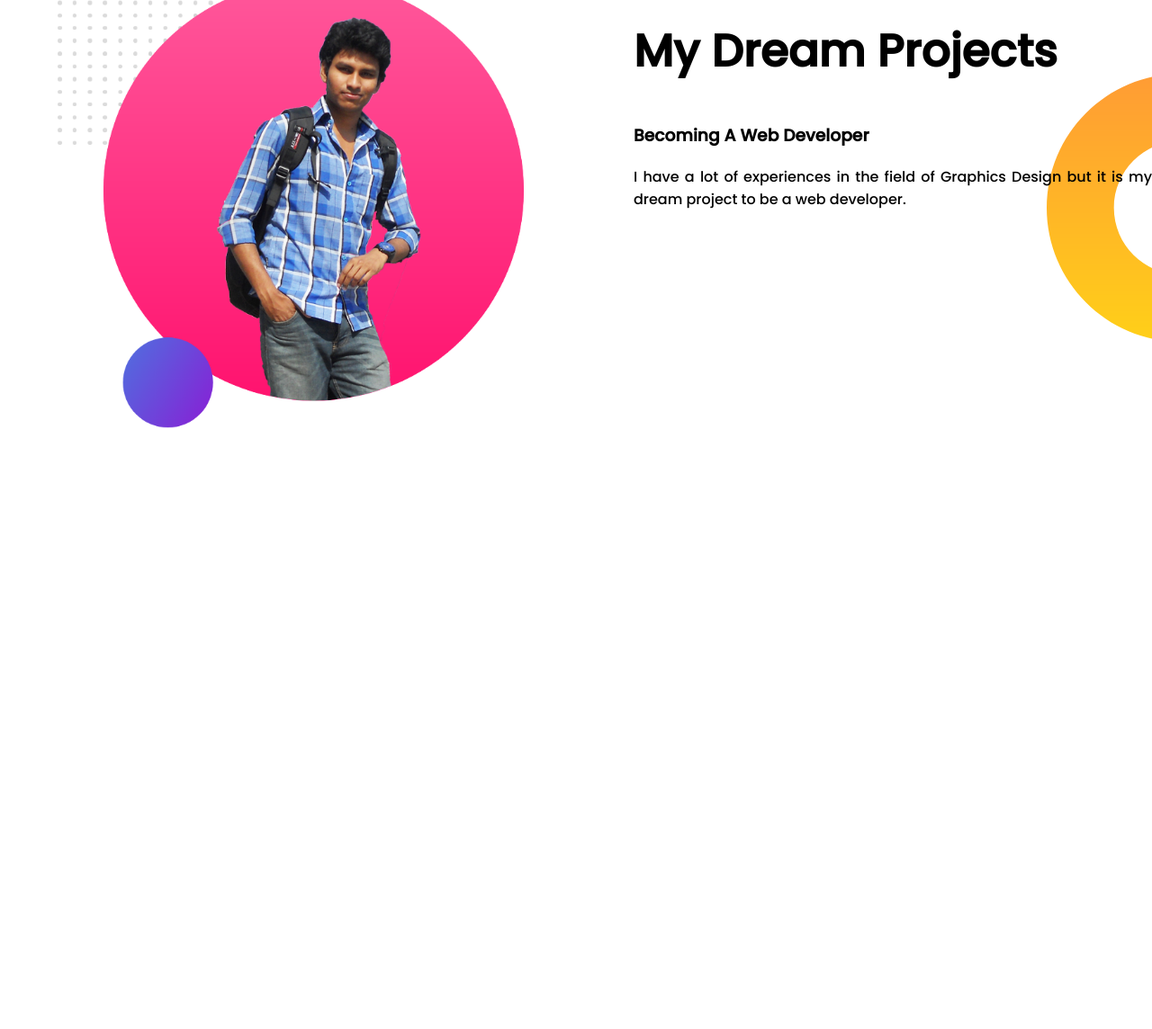
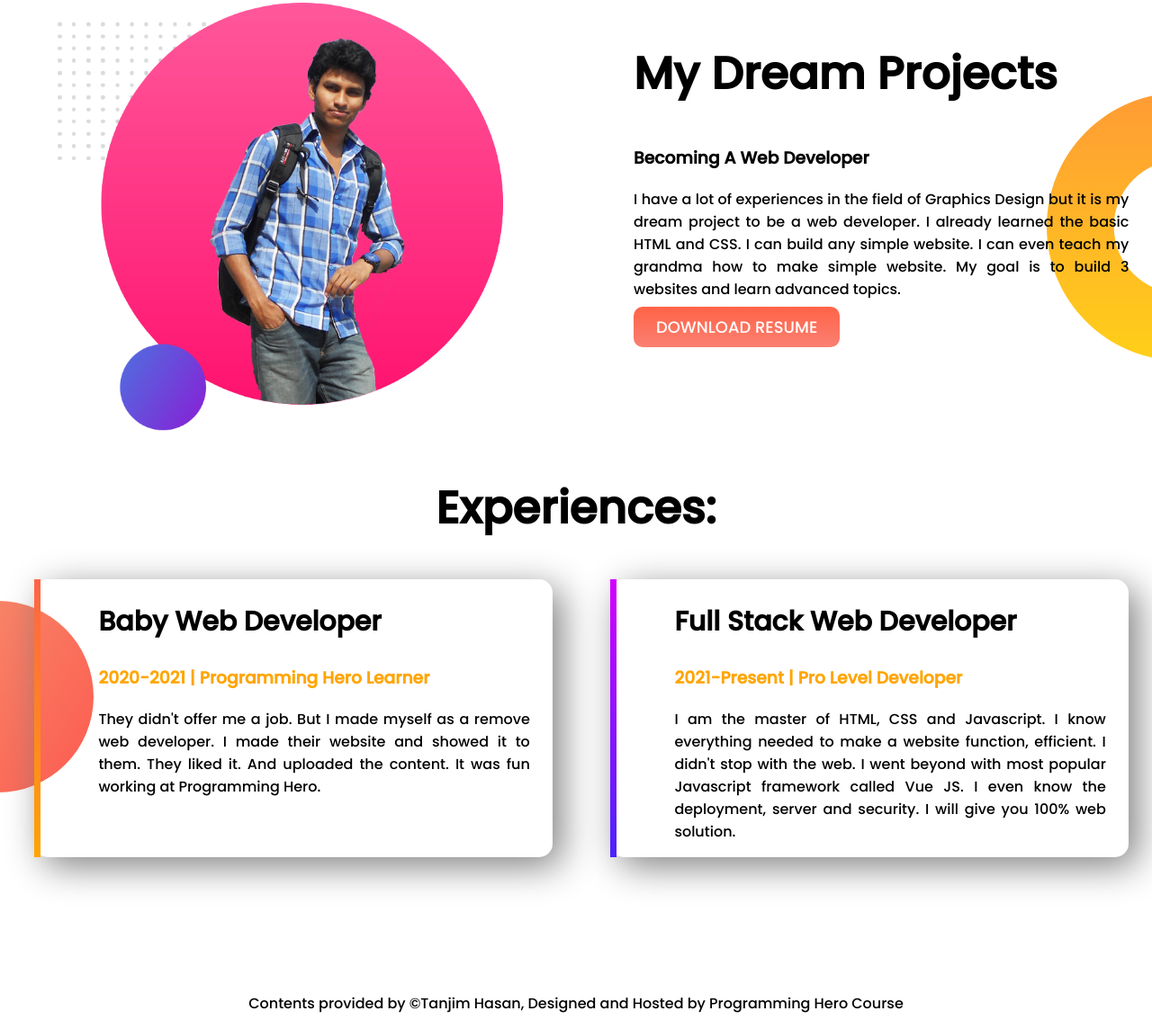
Before and after one commit to Tusharbd5/portfolio-website, a plain HTML site: page index.html in a window 1280 px wide. Shown: the part 887-2031 px from the top of the page at 90% size. Before the commit the page ends 1370 px from the top, so only its background shows below. Drawn offline with Linux system fonts and the light colour scheme.

Commit message:
final code done

```diff
--- a/index.html
+++ b/index.html
@@ -11,7 +11,7 @@
 </head>
 
 <body>
-    <section class="top-banner">
+    <section class="top-banner flexible-content">
         <div class="half-width">
             <h1>Welcome To</h1>
             <h1><span class="name">Tanjim Hasan's</span> Blog</h1>
@@ -40,7 +40,7 @@
         </div>
     </section>
 
-    <section class="middle-banner">
+    <section class="middle-banner flexible-content">
         <div class="half-width">
             <img src="images/Tushar1.png" alt="">
         </div>
@@ -50,13 +50,43 @@
             <h3>Becoming A Web Developer</h3>
             <p>
                 I have a lot of experiences in the field of Graphics Design but it is my dream project to be a web
-                developer.
+                developer. I already learned the basic HTML and CSS. I can build any simple website. I can even teach my
+                grandma how to make simple website. My goal is to build 3 websites and learn advanced topics.
             </p>
+
+            <a class="hire-button" target="blank"
+                href="https://drive.google.com/file/d/1AtVuqrIeU7-fCIm8rhE7FoOvLe_8dIb7/view?usp=sharing">DOWNLOAD
+                RESUME</a>
         </div>
-
     </section>
 
-
+    <section class="experiences">
+        <h1>Experiences:</h1>
+        <div class="flexible-content">
+            <div id="baby" class="half-width box-item">
+                <h2>Baby Web Developer</h2>
+                <h3 class="name">2020-2021 | Programming Hero Learner</h3>
+                <p>
+                    They didn't offer me a job. But I made myself as a remove web developer. I made their website and
+                    showed
+                    it
+                    to them. They liked it. And uploaded the content. It was fun working at Programming Hero.
+                </p>
+            </div>
+            <div id="full-stack" class="half-width box-item">
+                <h2>Full Stack Web Developer</h2>
+                <h3 class="name">2021-Present | Pro Level Developer</h3>
+                <p>
+                    I am the master of HTML, CSS and Javascript. I know everything needed to make a website function,
+                    efficient. I didn't stop with the web. I went beyond with most popular Javascript framework called
+                    Vue
+                    JS. I even know the deployment, server and security. I will give you 100% web solution.
+                </p>
+            </div>
+    </section>
+    <footer>
+        <p>Contents provided by ©Tanjim Hasan, Designed and Hosted by Programming Hero Course</p>
+    </footer>
 </body>
 
 </html>
--- a/style.css
+++ b/style.css
@@ -3,10 +3,9 @@
     background-image: url(images/top-banner.png);
     background-repeat: no-repeat;
 }
-section
+.flexible-content
 {
     display: flex;
-    font-family: 'Poppins', sans-serif;
 }
 h1
 {
@@ -20,6 +19,7 @@ h1
 {
     width: 50%;
     padding-left: 5%;
+    padding-right: 2%;
 }
 .half-width img
 {
@@ -39,15 +39,57 @@ p
     color: white;
     font-weight: 500;
     font-size: 18px;
+
 }
 .middle-banner
 {
     margin-top: 100px;
     background-image: url(images/dream-bg.png);
     background-position: right;
+    background-position-y: 100px;
     background-repeat: no-repeat;
+}
+.experiences
+{
+    background-image: url(images/exp-bg.png);
+    background-repeat: no-repeat;
+    background-position-y: 140px;
+    margin-bottom: 150px;
+}
+.experiences h2
+{
+    font-size: 30px;
+}
+.experiences h1
+{
+    text-align: center;
+}
+.box-item
+{
+    box-shadow: 10px 10px 40px gray;
+    border-radius: 15px;
+    margin-left: 3%;
+    margin-right: 2%;
+}
+#baby
+{
+    border-left: 7px solid;
+    border-image: linear-gradient(tomato, orange);
+    border-image-slice: 1;
+
+}
+#full-stack
+{
+    border-left: 7px solid;
+    border-image: linear-gradient(rgb(212, 0, 255), rgb(75, 35, 255));
+    border-image-slice: 1;
 }
 body
 {
     margin: 0;
+    font-family: 'Poppins', sans-serif;
 }
+footer p
+{
+    text-align: center;
+}
```
